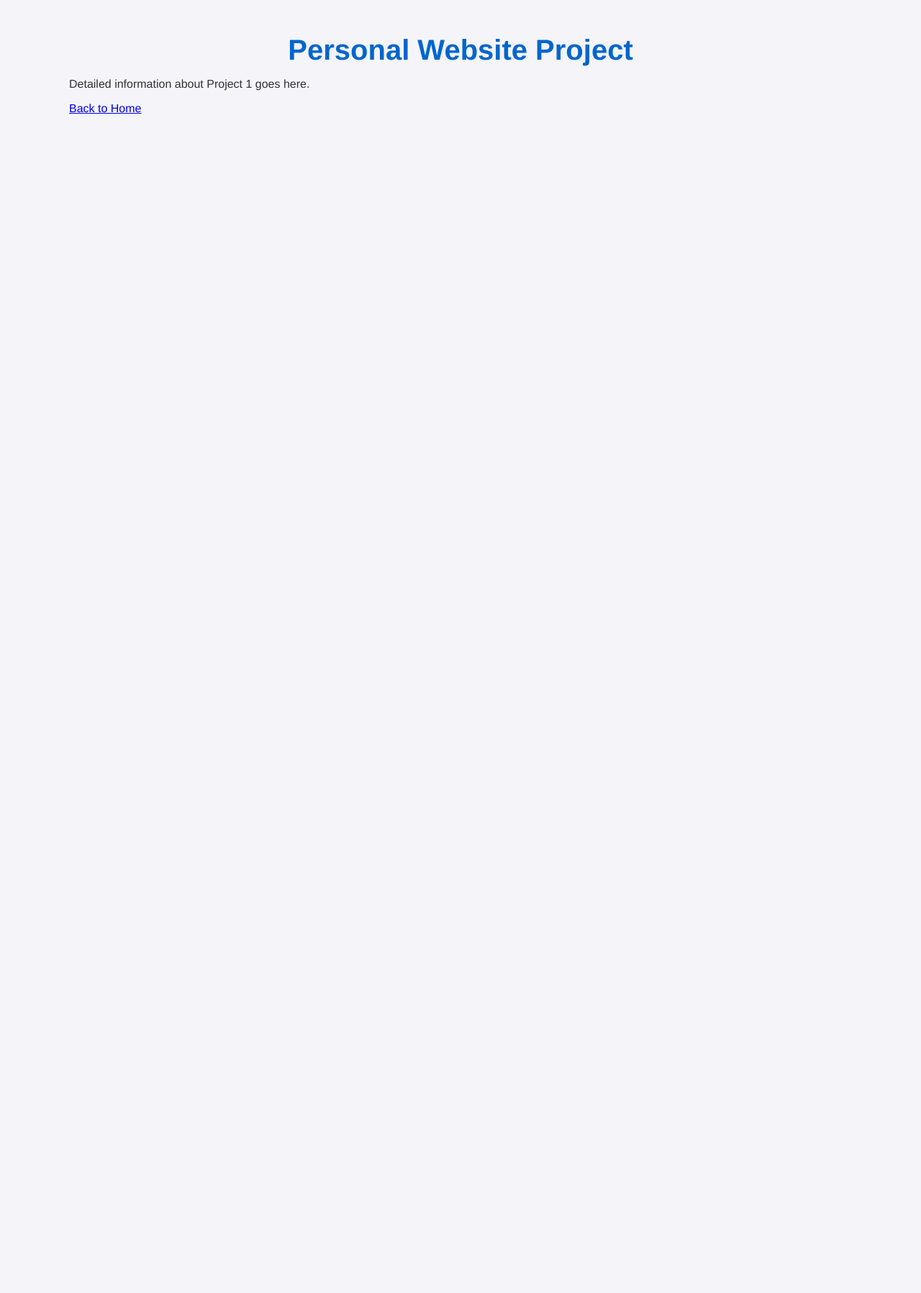
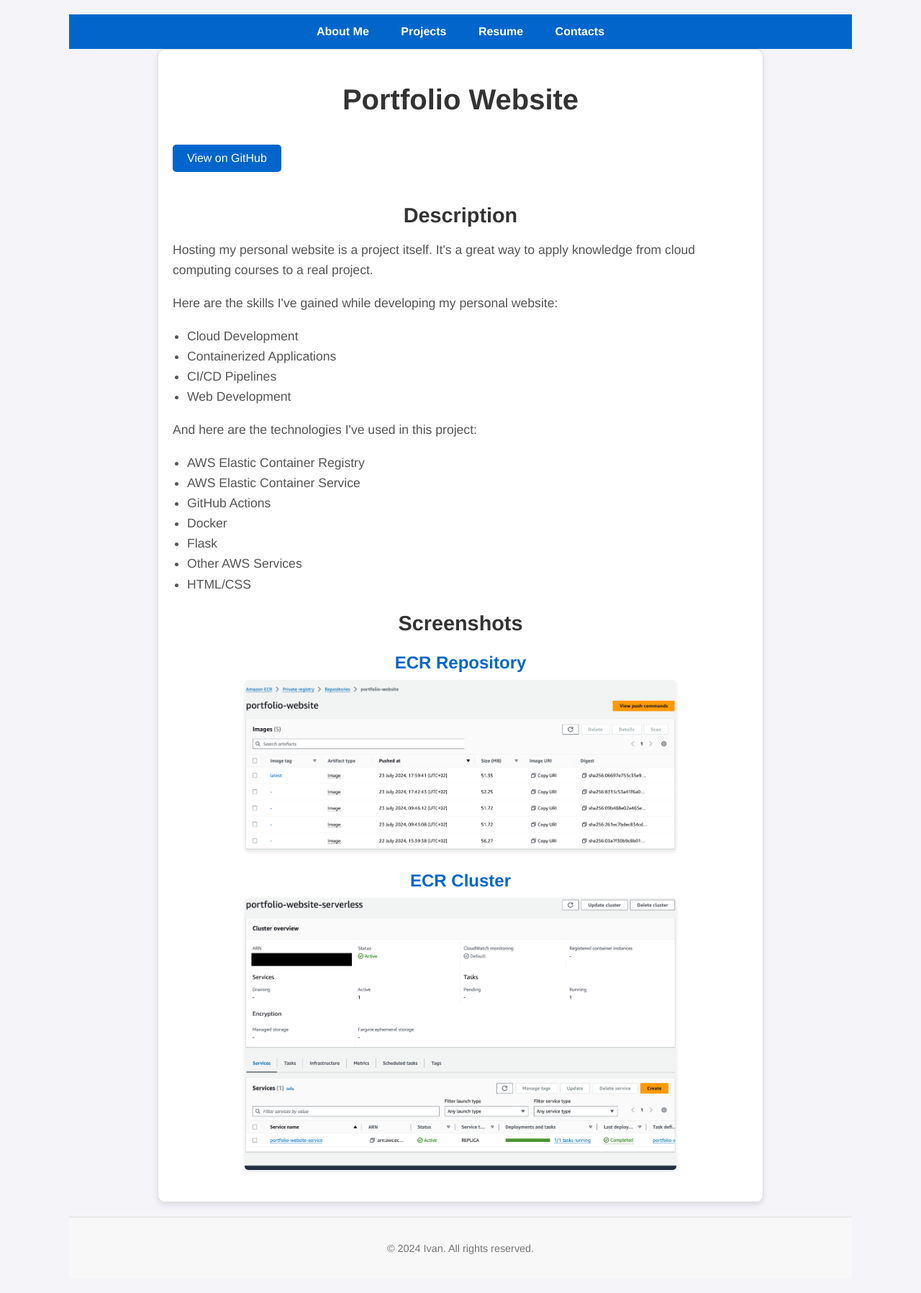
Before and after one commit to i-osipchyk/portfolio-website, a Flask app: page /project/portfolio-website-project in a window 1280 px wide. Shown: the whole page at 72% size. Before the commit the page ends 158 px from the top, so only its background shows below. Run offline with Flask 2, Linux system fonts and the light colour scheme.

Commit message:
Added portfolio website project to projects page

```diff
--- a/app/static/css/styles.css
+++ b/app/static/css/styles.css
@@ -188,3 +188,69 @@
 .btn:hover {
     background-color: #005bb5;
 }
+
+/* Project page */
+.project {
+    max-width: 800px;
+    margin: 0 auto;
+    padding: 20px;
+    background-color: #fff;
+    border-radius: 10px;
+    box-shadow: 0 4px 8px rgba(0, 0, 0, 0.1);
+}
+
+.project h1 {
+    font-size: 2.5em;
+    margin-bottom: 20px;
+    text-align: center;
+    color: #333;
+}
+
+.project .btn {
+    display: inline-block;
+    padding: 10px 20px;
+    margin: 20px 0;
+    color: #fff;
+    background-color: #0066cc;
+    text-decoration: none;
+    border-radius: 5px;
+    transition: background-color 0.3s;
+    text-align: center;
+}
+
+.project .btn:hover {
+    background-color: #005bb5;
+}
+
+.description, .screenshots {
+    margin-top: 20px;
+}
+
+.description h2, .screenshots h2 {
+    font-size: 1.8em;
+    margin-bottom: 10px;
+    color: #333;
+}
+
+.description p, .description ul {
+    font-size: 1.1em;
+    color: #555;
+    line-height: 1.6;
+}
+
+.description ul {
+    list-style-type: disc;
+    padding-left: 20px;
+}
+
+.screenshots .screenshot {
+    margin-bottom: 20px;
+    text-align: center;
+}
+
+.screenshots .screenshot img {
+    width: 100%;
+    max-width: 600px;
+    border-radius: 5px;
+    box-shadow: 0 2px 4px rgba(0, 0, 0, 0.1);
+}
--- a/app/templates/portfolio-website-project.html
+++ b/app/templates/portfolio-website-project.html
@@ -1,16 +1,46 @@
-<!DOCTYPE html>
-<html lang="en">
-<head>
-    <meta charset="UTF-8">
-    <meta name="viewport" content="width=device-width, initial-scale=1.0">
-    <title>Personal Website Project</title>
-    <link rel="stylesheet" href="{{ url_for('static', filename='css/styles.css') }}">
-</head>
-<body>
-    <div class="container">
-        <h1>Personal Website Project</h1>
-        <p>Detailed information about Project 1 goes here.</p>
-        <a href="{{ url_for('index') }}">Back to Home</a>
+{% extends "base.html" %}
+
+{% block title %}Portfolio Website{% endblock %}
+
+{% block content %}
+<div class="project">
+    <h1>Portfolio Website</h1>
+    <a href="https://github.com/i-osipchyk/portfolio-website.git" target="_blank" class="btn">View on GitHub</a>
+    <div class="description">
+        <h2>Description</h2>
+        <p>Hosting my personal website is a project itself. It's a great way to apply knowledge from cloud computing courses to a real project.</p>
+        <p>
+            Here are the skills I've gained while developing my personal website:
+        </p>
+        <ul>
+            <li>Cloud Development</li>
+            <li>Containerized Applications</li>
+            <li>CI/CD Pipelines</li>
+            <li>Web Development</li>
+        </ul>
+        <p>
+            And here are the technologies I've used in this project:
+        </p>
+        <ul>
+            <li>AWS Elastic Container Registry</li>
+            <li>AWS Elastic Container Service</li>
+            <li>GitHub Actions</li>
+            <li>Docker</li>
+            <li>Flask</li>
+            <li>Other AWS Services</li>
+            <li>HTML/CSS</li>
+        </ul>
     </div>
-</body>
-</html>
+    <div class="screenshots">
+        <h2>Screenshots</h2>
+        <h3>ECR Repository</h3>
+        <div class="screenshot">
+            <img src="{{ url_for('static', filename='images/projects/ecr-portfolio-website.png') }}" alt="ECR Repository">
+        </div>
+        <h3>ECR Cluster</h3>
+        <div class="screenshot">
+            <img src="{{ url_for('static', filename='images/projects/ecs-portfolio-website.png') }}" alt="ECS Cluster">
+        </div>
+    </div>
+</div>
+{% endblock %}
```
Also changed, not shown: app/templates/projects.html (+4 -5 lines), app/static/images/projects/ecr-portfolio-website.png (added), app/static/images/projects/ecs-portfolio-website.png (added).
